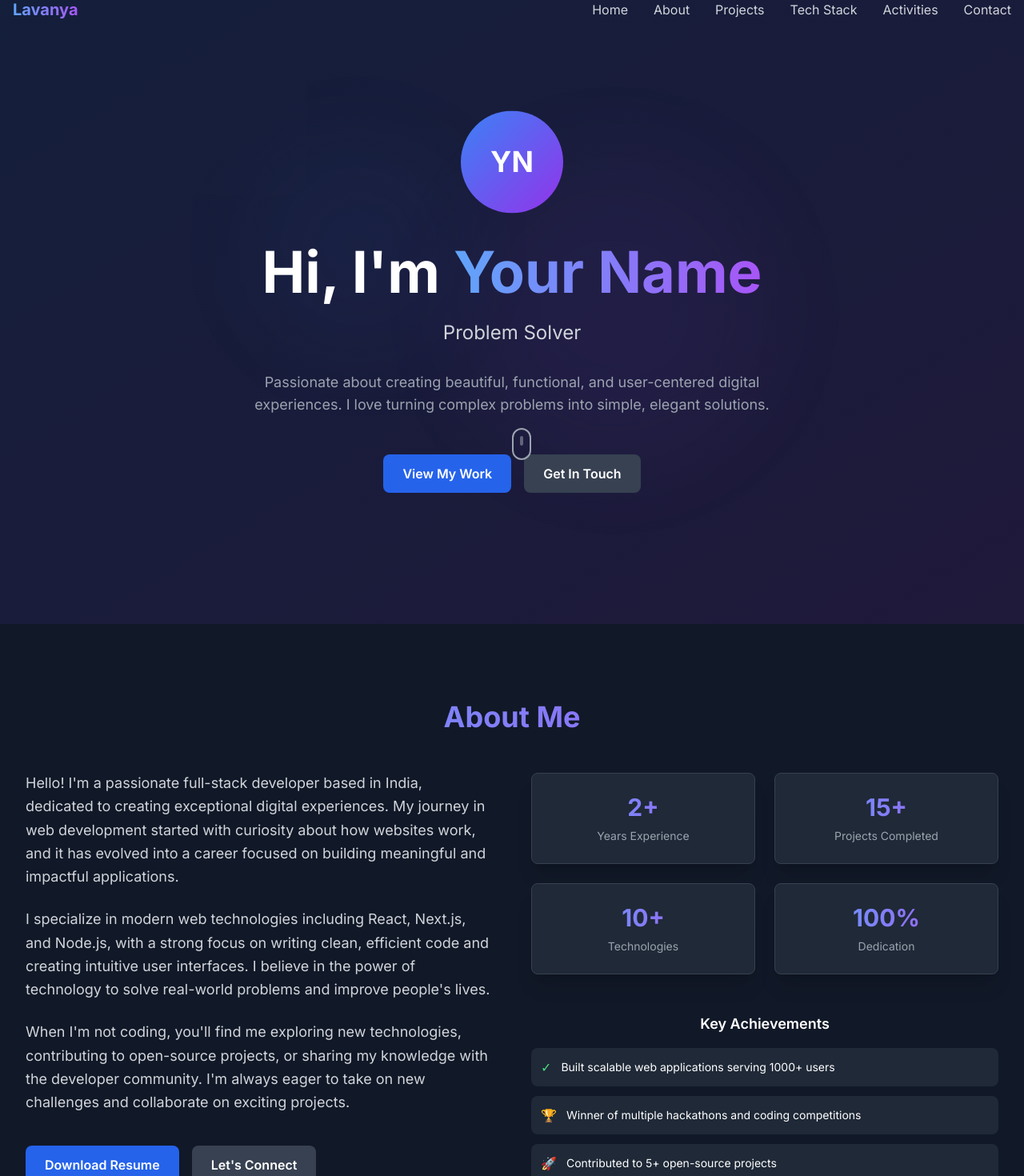
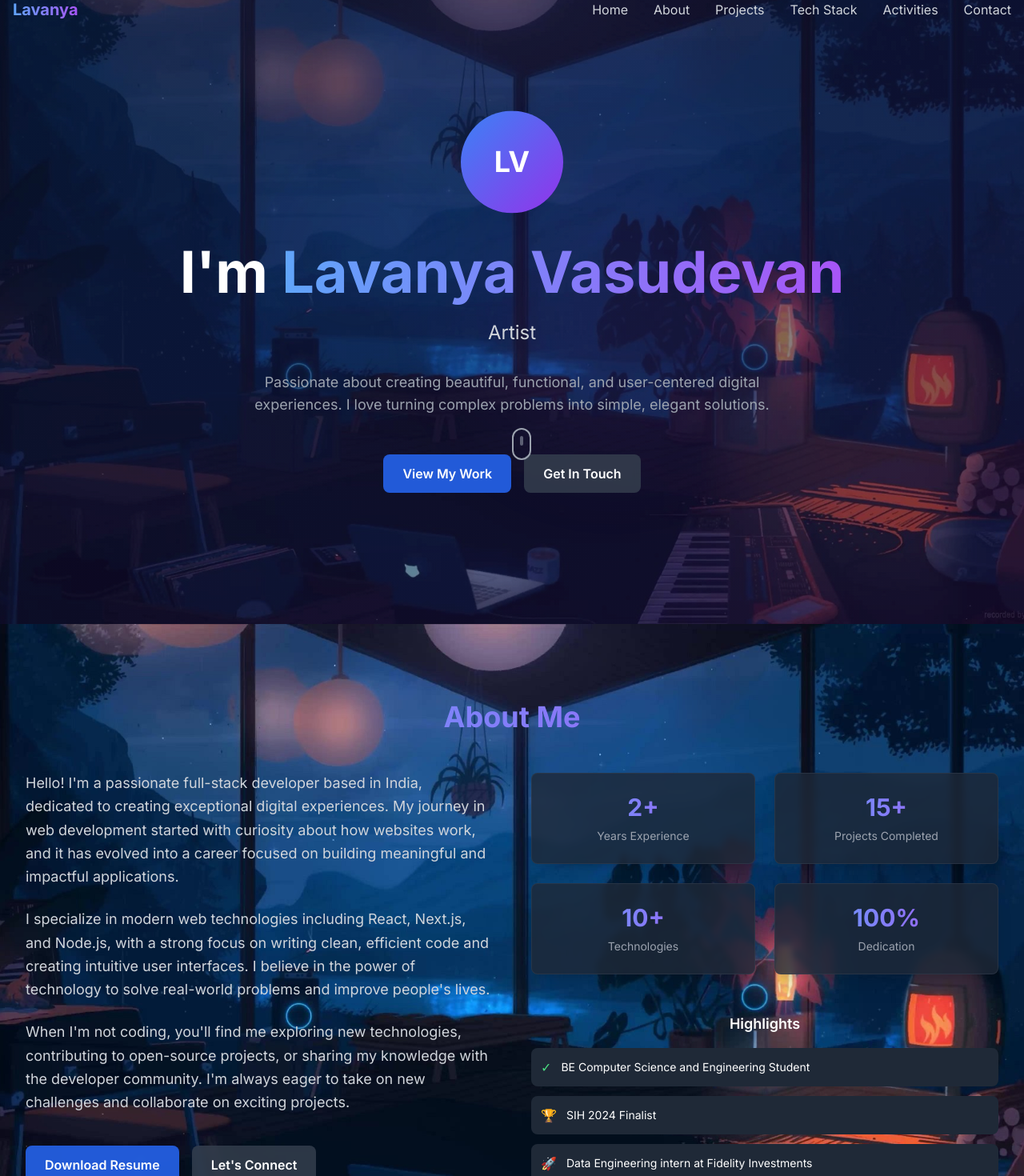
Before and after one commit to LaviVasudevan/Profile, a Next.js app: page / in a window 1280 px wide. Shown: the part 20-1490 px from the top of the page at 80% size. Built offline with nearby package versions, Linux system fonts and the light colour scheme.

Commit message:
Fix layout viewport and clean build

```diff
--- a/src/app/globals.css
+++ b/src/app/globals.css
@@ -8,13 +8,38 @@
   }
 
   body {
-    @apply bg-gray-900 text-white;
+    @apply text-white;
+    /* Full background image setup */
+    background-image: url('/bkg.jpg');
+    background-size: cover;
+    background-position: center;
+    background-repeat: no-repeat;
+    background-attachment: fixed;
+    min-height: 100vh;
+
+    /* Optional: Add a dark overlay to improve text readability */
+    position: relative;
+  }
+
+  /* Optional: Dark overlay for better text readability */
+  body::before {
+    content: '';
+    position: fixed;
+    top: 0;
+    left: 0;
+    width: 100%;
+    height: 100%;
+    background: rgba(0, 0, 0, 0.4);
+    z-index: -1;
+    pointer-events: none;
   }
 }
 
 @layer components {
   .container {
     @apply mx-auto max-w-7xl px-4 sm:px-6 lg:px-8;
+    position: relative;
+    z-index: 1;
   }
 
   .section {
@@ -26,15 +51,15 @@
   }
 
   .card {
-    @apply bg-gray-800 rounded-lg p-6 shadow-xl border border-gray-700 hover:border-blue-500 transition-all duration-300;
+    @apply bg-gray-800/80 backdrop-blur-sm rounded-lg p-6 shadow-xl border border-gray-700/50 hover:border-blue-500/70 transition-all duration-300;
   }
 
   .btn-primary {
-    @apply bg-blue-600 hover:bg-blue-700 text-white font-semibold py-3 px-6 rounded-lg transition-colors duration-200 inline-block;
+    @apply bg-blue-600/90 hover:bg-blue-700/90 backdrop-blur-sm text-white font-semibold py-3 px-6 rounded-lg transition-colors duration-200 inline-block;
   }
 
   .btn-secondary {
-    @apply bg-gray-700 hover:bg-gray-600 text-white font-semibold py-3 px-6 rounded-lg transition-colors duration-200 inline-block;
+    @apply bg-gray-700/80 hover:bg-gray-600/80 backdrop-blur-sm text-white font-semibold py-3 px-6 rounded-lg transition-colors duration-200 inline-block;
   }
 }
 
@@ -71,3 +96,23 @@
     }
   }
 }
+
+/* Alternative background options - uncomment one if needed */
+
+/* For a gradient background instead of image */
+/*
+body {
+  background: linear-gradient(135deg, #667eea 0%, #764ba2 100%);
+}
+*/
+
+/* For a pattern background */
+/*
+body {
+  background-image:
+    radial-gradient(circle at 25% 25%, #374151 0%, transparent 50%),
+    radial-gradient(circle at 75% 75%, #374151 0%, transparent 50%);
+  background-size: 60px 60px;
+  background-color: #111827;
+}
+*/
--- a/src/app/layout.tsx
+++ b/src/app/layout.tsx
@@ -1,16 +1,20 @@
-import type { Metadata } from 'next'
+import type { Metadata, Viewport } from 'next'
 import { Inter } from 'next/font/google'
 import './globals.css'
 import Navbar from '../components/Navbar'
 
 const inter = Inter({ subsets: ['latin'] })
 
+export const viewport: Viewport = {
+  width: 'device-width',
+  initialScale: 1,
+}
+
 export const metadata: Metadata = {
   title: 'Your Name - Portfolio',
   description: 'Full Stack Developer & Designer',
   keywords: 'portfolio, developer, full stack, react, next.js',
   authors: [{ name: 'Your Name' }],
-  viewport: 'width=device-width, initial-scale=1',
 }
 
 export default function RootLayout({
--- a/src/components/About.tsx
+++ b/src/components/About.tsx
@@ -61,21 +61,21 @@ export default function About() {
               </div>
             ))}
 
-            {/* Achievement Highlights */}
+            {/* Highlights */}
             <div className="col-span-2 mt-6">
-              <h4 className="text-lg font-semibold mb-4 text-center">Key Achievements</h4>
+              <h4 className="text-lg font-semibold mb-4 text-center">Highlights</h4>
               <div className="space-y-3">
                 <div className="flex items-center space-x-3 bg-gray-800 p-3 rounded-lg">
                   <span className="text-green-400">✓</span>
-                  <span className="text-sm">Built scalable web applications serving 1000+ users</span>
+                  <span className="text-sm">BE Computer Science and Engineering Student</span>
                 </div>
                 <div className="flex items-center space-x-3 bg-gray-800 p-3 rounded-lg">
                   <span className="text-blue-400">🏆</span>
-                  <span className="text-sm">Winner of multiple hackathons and coding competitions</span>
+                  <span className="text-sm">SIH 2024 Finalist</span>
                 </div>
                 <div className="flex items-center space-x-3 bg-gray-800 p-3 rounded-lg">
                   <span className="text-purple-400">🚀</span>
-                  <span className="text-sm">Contributed to 5+ open-source projects</span>
+                  <span className="text-sm">Data Engineering intern at Fidelity Investments</span>
                 </div>
               </div>
             </div>
--- a/src/components/Contact.tsx
+++ b/src/components/Contact.tsx
@@ -59,36 +59,22 @@ export default function Contact() {
     {
       icon: "📧",
       label: "Email",
-      value: "your.email@example.com",
-      href: "mailto:your.email@example.com"
-    },
-    {
-      icon: "📱",
-      label: "Phone",
-      value: "+91 98765 43210",
-      href: "tel:+919876543210"
-    },
-    {
-      icon: "📍",
-      label: "Location",
-      value: "Vellore, Tamil Nadu, India",
-      href: "https://maps.google.com/?q=Vellore,Tamil+Nadu,India"
+      value: "lavanya.vasudevan25@gmail.com",
+      href: "mailto:lavanya.vasudevan25@gmail.com"
     },
     {
       icon: "💼",
       label: "LinkedIn",
-      value: "linkedin.com/in/yourname",
-      href: "https://linkedin.com/in/yourname"
+      value: "linkedin.com/in/lavanya-vasudevan14",
+      href: "https://linkedin.com/in/lavanya-vasudevan14"
+    },
+    {
+        icon: "🐙",
+        label: "GitHub",
+        value: "github.com/LaviVasudevan",
+        href: "https://github.com/LaviVasudevan"
     }
   ]
-
-  const socialLinks = [
-    { name: "GitHub", href: "https://github.com/yourusername", icon: "🐙" },
-    { name: "Twitter", href: "https://twitter.com/yourusername", icon: "🐦" },
-    { name: "Instagram", href: "https://instagram.com/yourusername", icon: "📷" },
-    { name: "YouTube", href: "https://youtube.com/@yourusername", icon: "📺" }
-  ]
-
   return (
     <section id="contact" className="section bg-gray-800/50">
       <div className="container">
@@ -118,25 +104,6 @@ export default function Contact() {
                       <div className="text-sm text-gray-400">{info.label}</div>
                       <div className="text-white">{info.value}</div>
                     </div>
-                  </a>
-                ))}
-              </div>
-            </div>
-
-            {/* Social Links */}
-            <div>
-              <h4 className="text-lg font-semibold mb-4">Follow Me</h4>
-              <div className="flex space-x-4">
-                {socialLinks.map((social) => (
-                  <a
-                    key={social.name}
-                    href={social.href}
-                    target="_blank"
-                    rel="noopener noreferrer"
-                    className="w-12 h-12 bg-gray-700 hover:bg-blue-600 rounded-lg flex items-center justify-center text-xl transition-colors duration-200"
-                    title={social.name}
-                  >
-                    {social.icon}
                   </a>
                 ))}
               </div>
--- a/src/components/Hero.tsx
+++ b/src/components/Hero.tsx
@@ -4,7 +4,7 @@ import { useEffect, useState } from 'react'
 
 export default function Hero() {
   const [mounted, setMounted] = useState(false)
-  const roles = ['Full Stack Developer', 'UI/UX Designer', 'Problem Solver']
+  const roles = ['Learner', 'Computer Science Student', 'Artist', 'Tech Enthusiast']
   const [currentRole, setCurrentRole] = useState(0)
 
   useEffect(() => {
@@ -31,13 +31,13 @@ export default function Hero() {
         <div className="animate-fadeIn">
           {/* Profile Image Placeholder */}
           <div className="w-32 h-32 bg-gradient-to-br from-blue-500 to-purple-600 rounded-full mx-auto mb-8 flex items-center justify-center text-4xl font-bold animate-float">
-            YN
+            LV
           </div>
 
           {/* Main Heading */}
           <h1 className="text-5xl md:text-7xl font-bold mb-6">
-            Hi, I'm{' '}
-            <span className="text-gradient">Your Name</span>
+            I'm{' '}
+            <span className="text-gradient">Lavanya Vasudevan</span>
           </h1>
 
           {/* Dynamic Role */}
--- a/src/components/Profiles.tsx
+++ b/src/components/Profiles.tsx
@@ -3,7 +3,7 @@
 const profiles = [
   {
     name: 'LinkedIn',
-    url: 'https://linkedin.com/in/lavanya-vasudevan',
+    url: 'https://linkedin.com/in/lavanya-vasudevan14',
     icon: '💼',
     description: 'Professional network and career updates'
   },
@@ -14,16 +14,10 @@ const profiles = [
     description: 'Code repositories and open source contributions'
   },
   {
-    name: 'Twitter',
-    url: 'https://twitter.com/lavanya_dev',
+    name: 'Medium',
+    url: 'https://medium.com/@techwomanspeaks',
     icon: '🐦',
-    description: 'Tech thoughts and industry insights'
-  },
-  {
-    name: 'Instagram',
-    url: 'https://instagram.com/lavanya.codes',
-    icon: '📷',
-    description: 'Behind the scenes and personal moments'
+    description: 'Tech thoughts and articles'
   }
 ];
 
--- a/src/components/StickerZone.tsx
+++ b/src/components/StickerZone.tsx
@@ -1,8 +1,4 @@
 'use client';
-
-import { Canvas } from '@react-three/fiber';
-import { useState } from 'react';
-
 export default function StickerZone() {
   // For simplicity, just static SVG stickers here; replace with actual 3D or draggable components later
   return (
```
Also changed, not shown: public/bkg.jpeg (added), public/bkg.jpg (added).
